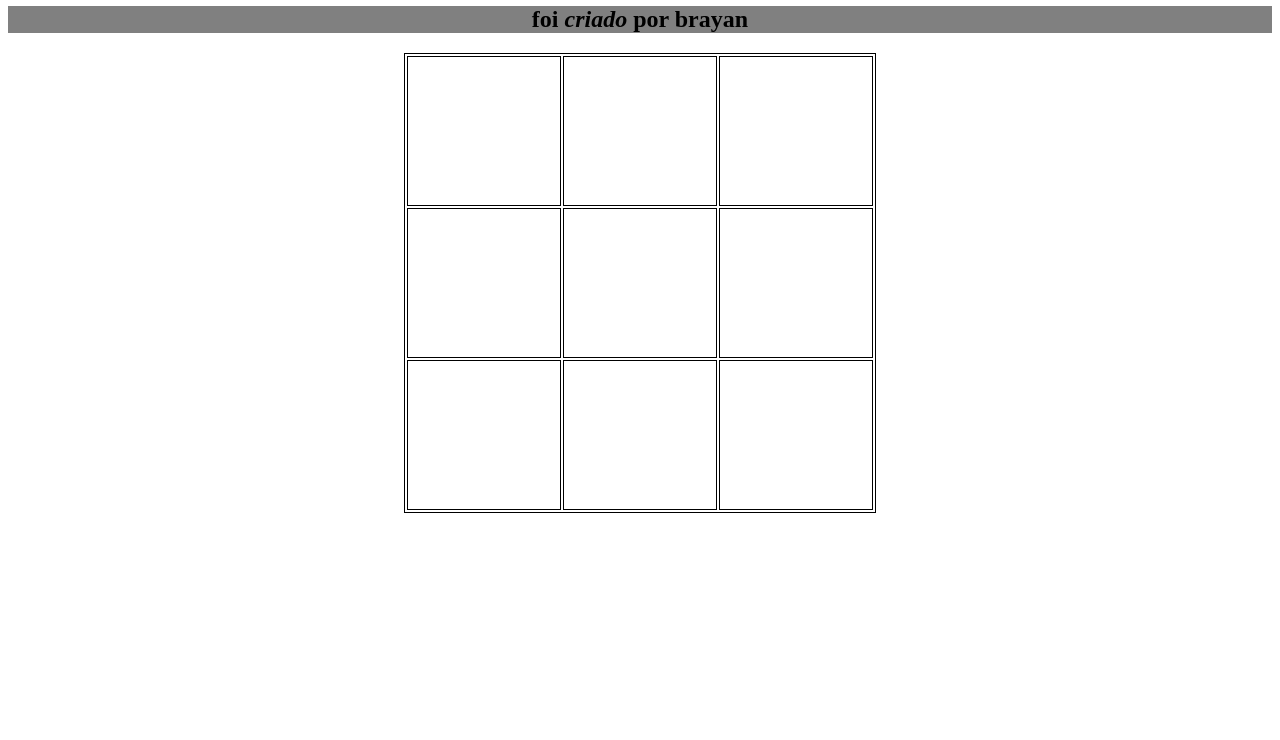
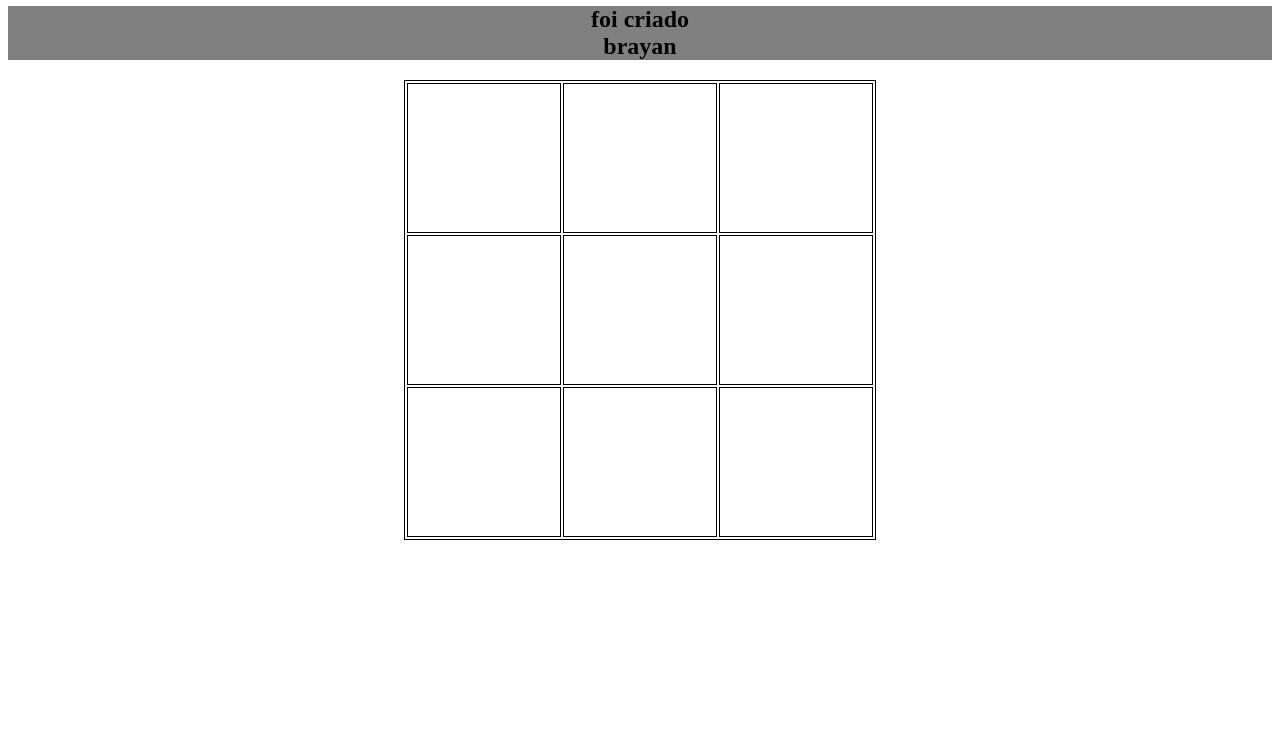
Before and after one commit to Brayan-elitiano/jogo, a plain HTML site: page index.html in a window 1280 px wide. Shown: the part 60-800 px from the top of the page. Drawn offline with Linux system fonts and the light colour scheme.

Commit message:
Update index.html

```diff
--- a/index.html
+++ b/index.html
@@ -36,7 +36,7 @@
     }
 </style>
 <h1>Jogo da Velha  </h1>
-<h2> foi <em>criado</em> por brayan</h2>
+<h2> foi criado <br> brayan</h2>
 
 <table>
     <tr>
```
